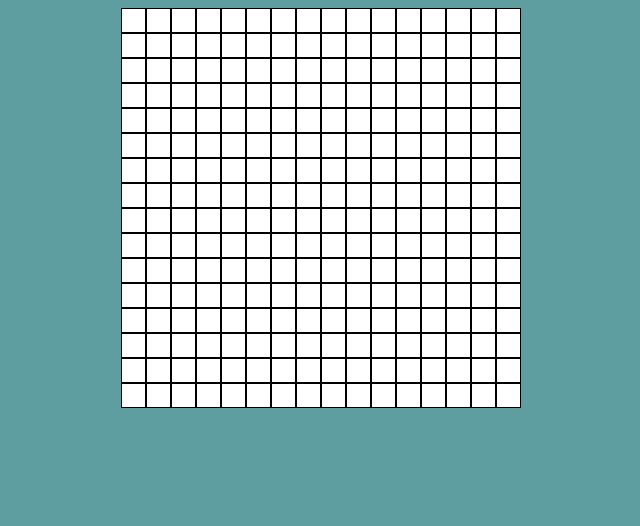
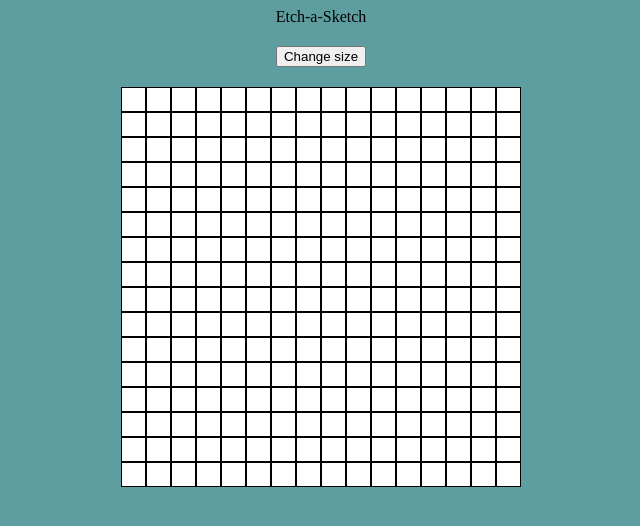
Before and after one commit to jgroma/odin-etch-a-sketch, a plain HTML site: page index.html in a window 1280 px wide. Shown: the whole page, without its empty margins (319-959 px from the left). Drawn offline with Linux system fonts and the light colour scheme.

Commit message:
Add Change size button

```diff
--- a/index.html
+++ b/index.html
@@ -8,7 +8,11 @@
     <link rel="stylesheet" href="style.css">
 </head>
 <body>
-    <div class="container"></div>
+    <div class="outer-container">
+        <div class="title">Etch-a-Sketch</div>
+        <button onclick="promptMe()" class="size-button">Change size</button>
+        <div class="container"></div>
+    </div>
 
 
     <script src="javascript.js"></script>
--- a/javascript.js
+++ b/javascript.js
@@ -1,12 +1,15 @@
 const container = document.querySelector('.container')
 
+let sizeButton = document.querySelector('.size-button')
+
+
 let gridRow = 16;
+
 
 let gridSize = gridRow * gridRow;
 
 let pixel;
 
-//let pixels;
 
 
 
@@ -29,3 +32,27 @@ createGrid();
 function hoverEffect() {
     pixel.style.backgroundColor = 'black';
 }
+
+function removePixels() {
+    let allPixels = document.querySelectorAll('.pixel');
+    allPixels.forEach(element => {
+        element.remove();
+     });
+
+};
+
+function changeSize() {
+    removePixels()
+    createGrid();
+    pixel.style.backgroundColor = 'white';
+}
+
+function promptMe () {
+    let userSize = prompt("Please choose a number below 100");
+    if (userSize > 100) {
+        alert("The grid size cannot be larger than 100x100.")
+    } else {
+    gridRow = userSize;
+    changeSize();
+    }
+}
--- a/style.css
+++ b/style.css
@@ -2,9 +2,16 @@ body {
     background-color: cadetblue;
 }
 
+.outer-container {
+    display: flex;
+    flex-direction: column;
+    justify-content: space-between;
+    align-items: center;
+}
+
 .container {
-    height: 400px;
-    width: 400px;
+    max-height: 400px;
+    max-width: 400px;
     background-color: white;
     margin: auto;
     font-size: 0px;
@@ -15,3 +22,9 @@ body {
     display: inline-block;
     box-sizing: border-box;
 }
+
+button {
+    max-height: 100px;
+    max-width: 100px;
+    margin: 20px;
+}
```
